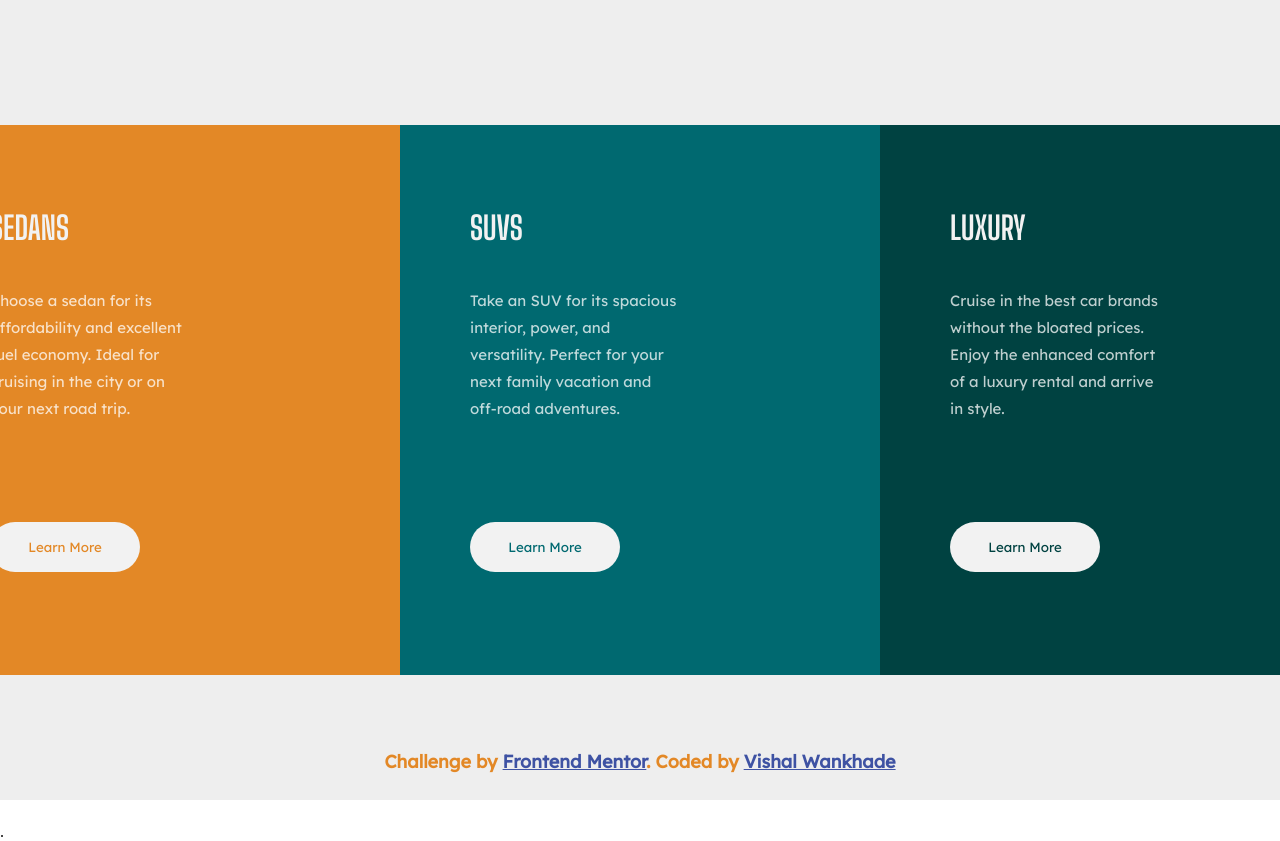
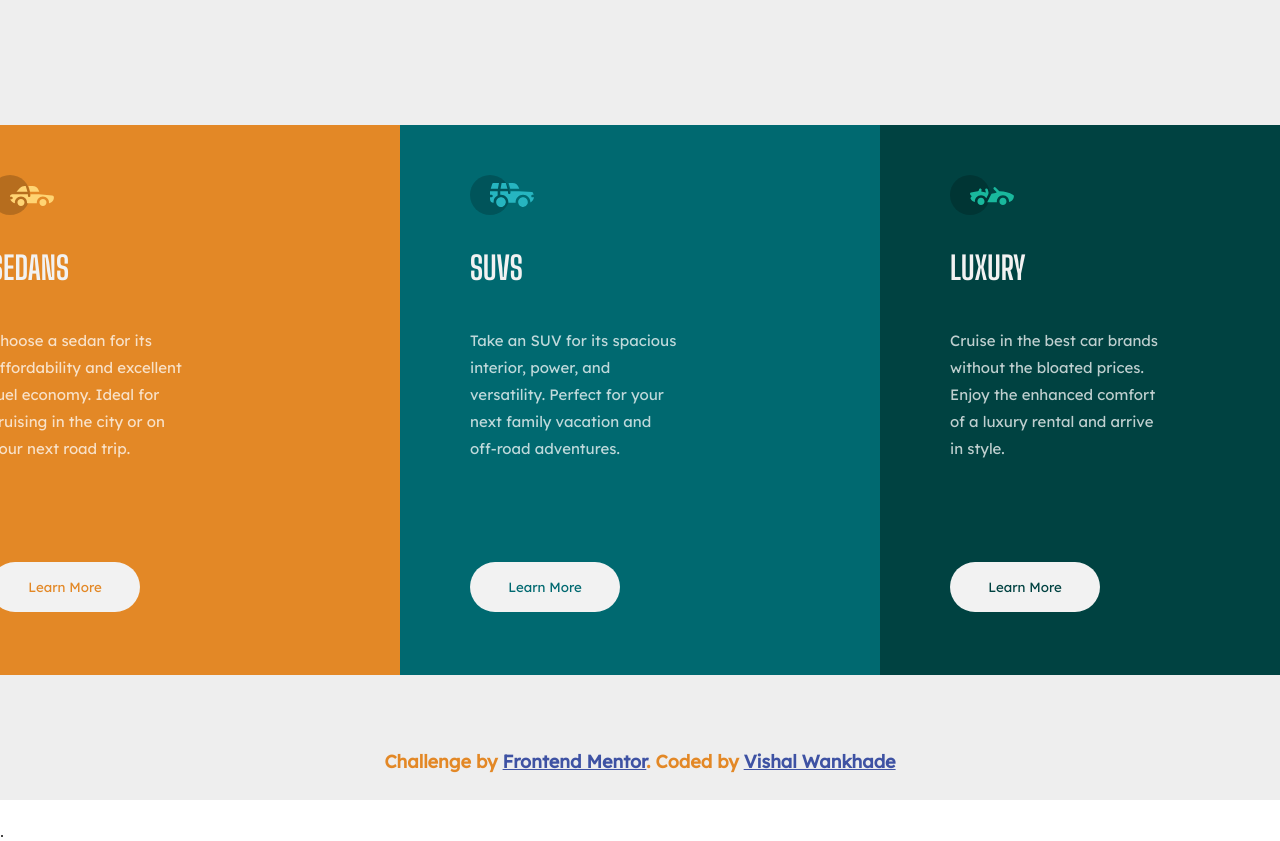
Before and after one commit to Vishal-wankhade/3-column-preview-card-component-main-solution, a plain HTML site: page index.html in a window 1280 px wide. Shown: the top 841 px of the page. Drawn offline with Linux system fonts and the light colour scheme.

Commit message:
Update index.html
initial commit

```diff
--- a/index.html
+++ b/index.html
@@ -4,7 +4,7 @@
   <meta charset="UTF-8">
   <meta name="viewport" content="width=device-width, initial-scale=1.0"> <!-- displays site properly based on user's device -->
 
-  <link rel="icon" type="image/png" sizes="32x32" href="./images/favicon-32x32.png">
+  <link rel="icon" type="image/png" sizes="32x32" href="favicon-32x32.png">
   <link rel="stylesheet" href="style.css">
   <link rel="preconnect" href="https://fonts.googleapis.com">
   <link rel="preconnect" href="https://fonts.gstatic.com" crossorigin>
@@ -19,7 +19,7 @@
   <div id="wrap">
      <div id="main">
        <div class="box1">
-           <img src="images/icon-sedans.svg" alt="">
+           <img src="icon-sedans.svg" alt="sedans icon">
            <h1>Sedans</h1>
            <p>Choose a sedan for its affordability and excellent fuel economy. Ideal for cruising in the city
            or on your next road trip.</p>
@@ -27,7 +27,7 @@
        </div>
 
        <div class="box2">
-          <img src="images/icon-suvs.svg" alt="">
+          <img src="icon-suvs.svg" alt="icon of suv">
            <h1>SUVs</h1>
            <p>Take an SUV for its spacious interior, power, and versatility. Perfect for your next family vacation
            and off-road adventures.</p>
@@ -35,7 +35,7 @@
        </div>
 
        <div class="box3">
-           <img src="images/icon-luxury.svg" alt="">
+           <img src="icon-luxury.svg" alt="luxury icon">
            <h1>Luxury</h1>
           <p>Cruise in the best car brands without the bloated prices. Enjoy the enhanced comfort of a luxury
            rental and arrive in style.</p>
```
